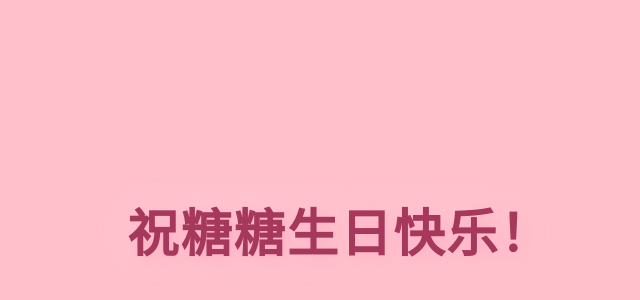
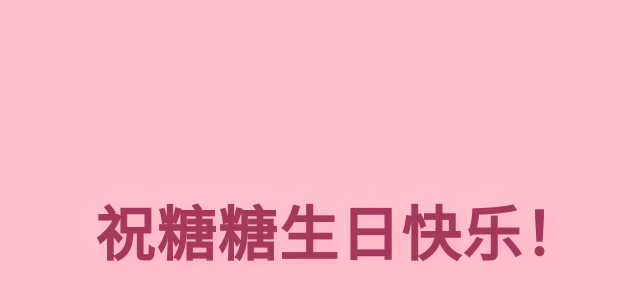
Before and after one commit to LIKE-LOVE-LIKE/happy, a website built with webpack: page index.html in a window 1280 px wide. Shown: the part 170-470 px from the top of the page, without its empty margins (300-940 px from the left). Built offline with nearby package versions, Linux system fonts and the light colour scheme; animation ran at ten frames a second.

```diff
--- a/index.html
+++ b/index.html
@@ -88,7 +88,7 @@
     }
 
     .big-message {
-      font-size: clamp(1.6rem, 8vw, 3.2rem);  /* 从 (2rem,12vw,4.5rem) 调小，确保感叹号完整 */
+      font-size: clamp(1.8rem, 10vw, 3.7rem);  /* 从 (2rem,12vw,4.5rem) 调小，确保感叹号完整 */
       color: #a5385b;
       text-shadow: 3px 3px 0 #ffb3c6, 6px 6px 20px rgba(255, 240, 245, 0.8);
       font-weight: 800;
```
